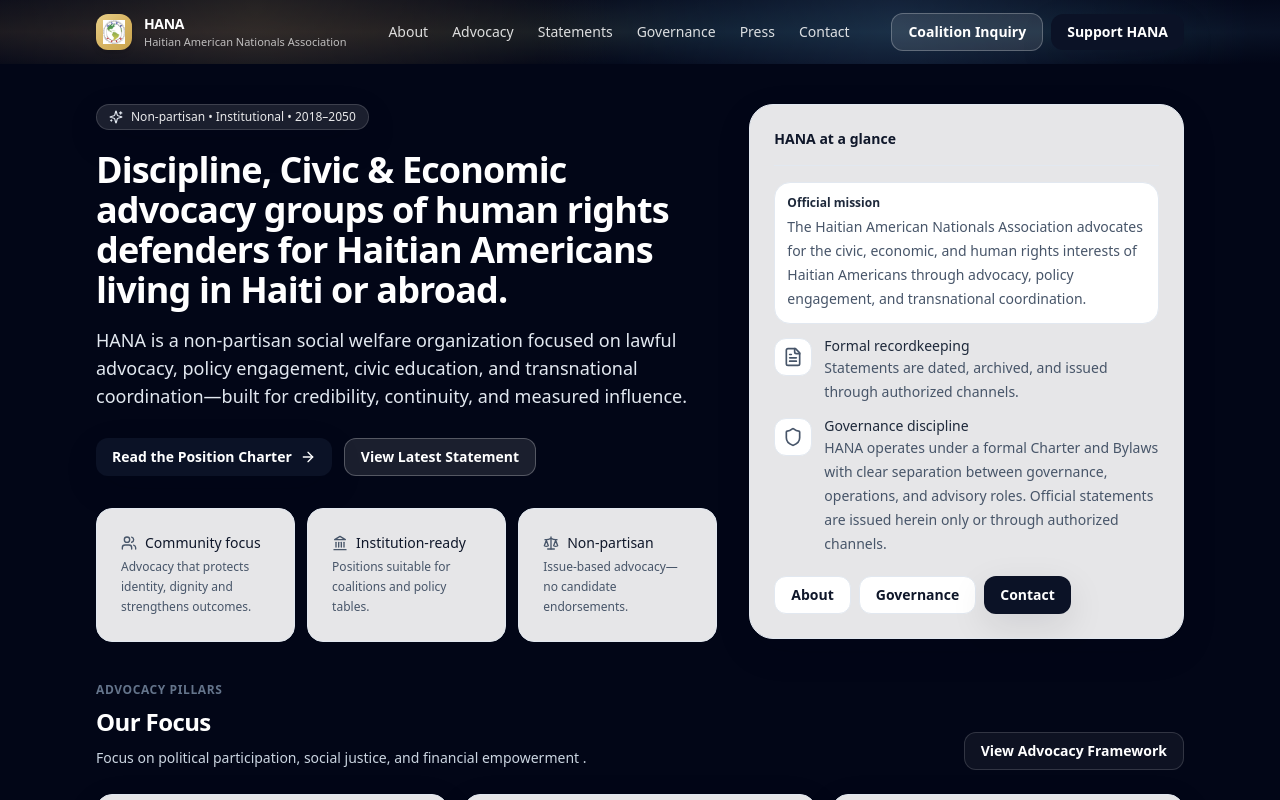
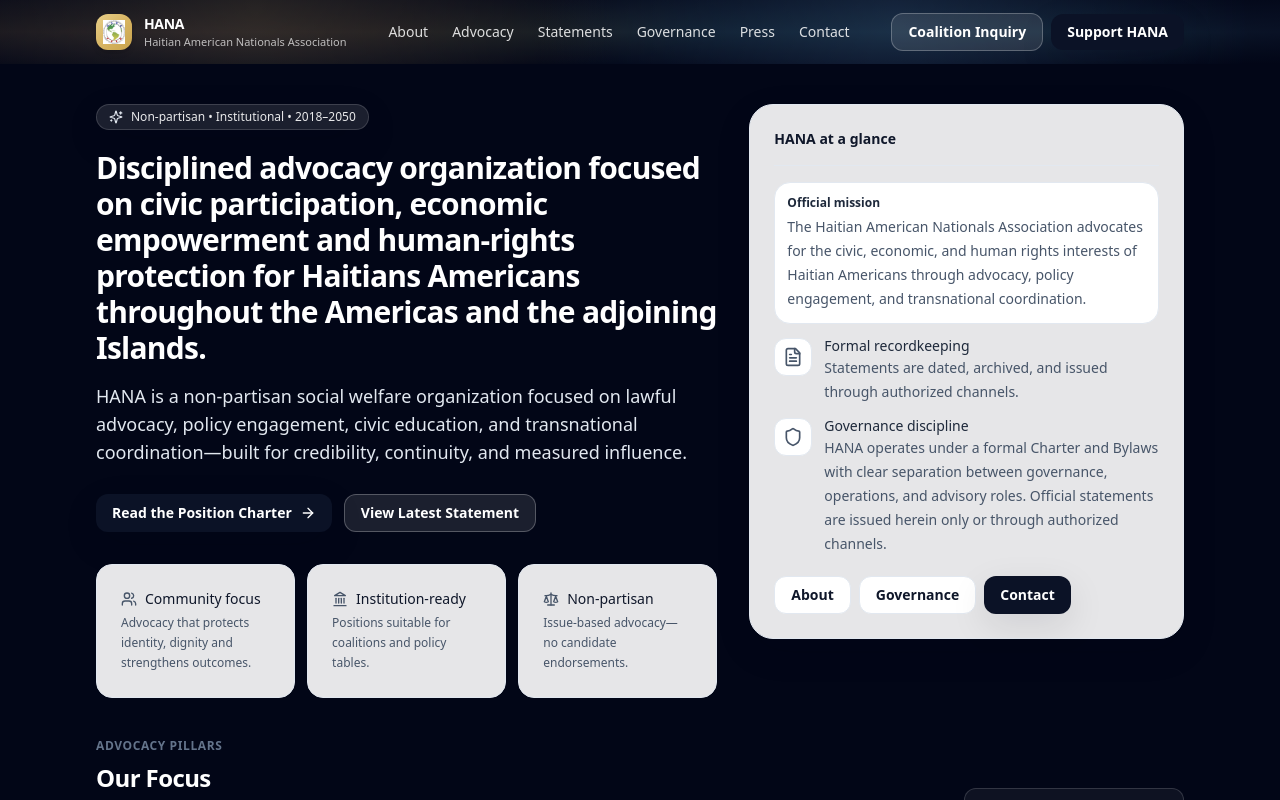
Before and after one commit to akumagmel/Hanayiti, a Next.js app: page / in a window 1280 px wide. Shown: the top 800 px of the page. Built offline with nearby package versions, Linux system fonts and the light colour scheme.

Commit message:
Update page.tsx

```diff
--- a/app/page.tsx
+++ b/app/page.tsx
@@ -80,9 +80,10 @@
                 Non-partisan • Institutional • 2018–2050
               </div>
 
-              <h1 className="mt-5 text-2xl font-semibold tracking-tight text-white sm:text-4xl">
-                Discipline, Civic & Economic advocacy groups of human rights
-                defenders for Haitian Americans living in Haiti or abroad.
+              <h1 className="mt-5 text-1xl font-semibold tracking-tight text-white sm:text-3xl">
+                Disciplined advocacy organization focused on civic participation, economic
+                empowerment and human-rights protection for Haitians Americans throughout the Americas
+                and the adjoining Islands.
               </h1>
 
               <p className="mt-4 text-base leading-7 text-slate-200 sm:text-lg">
```
